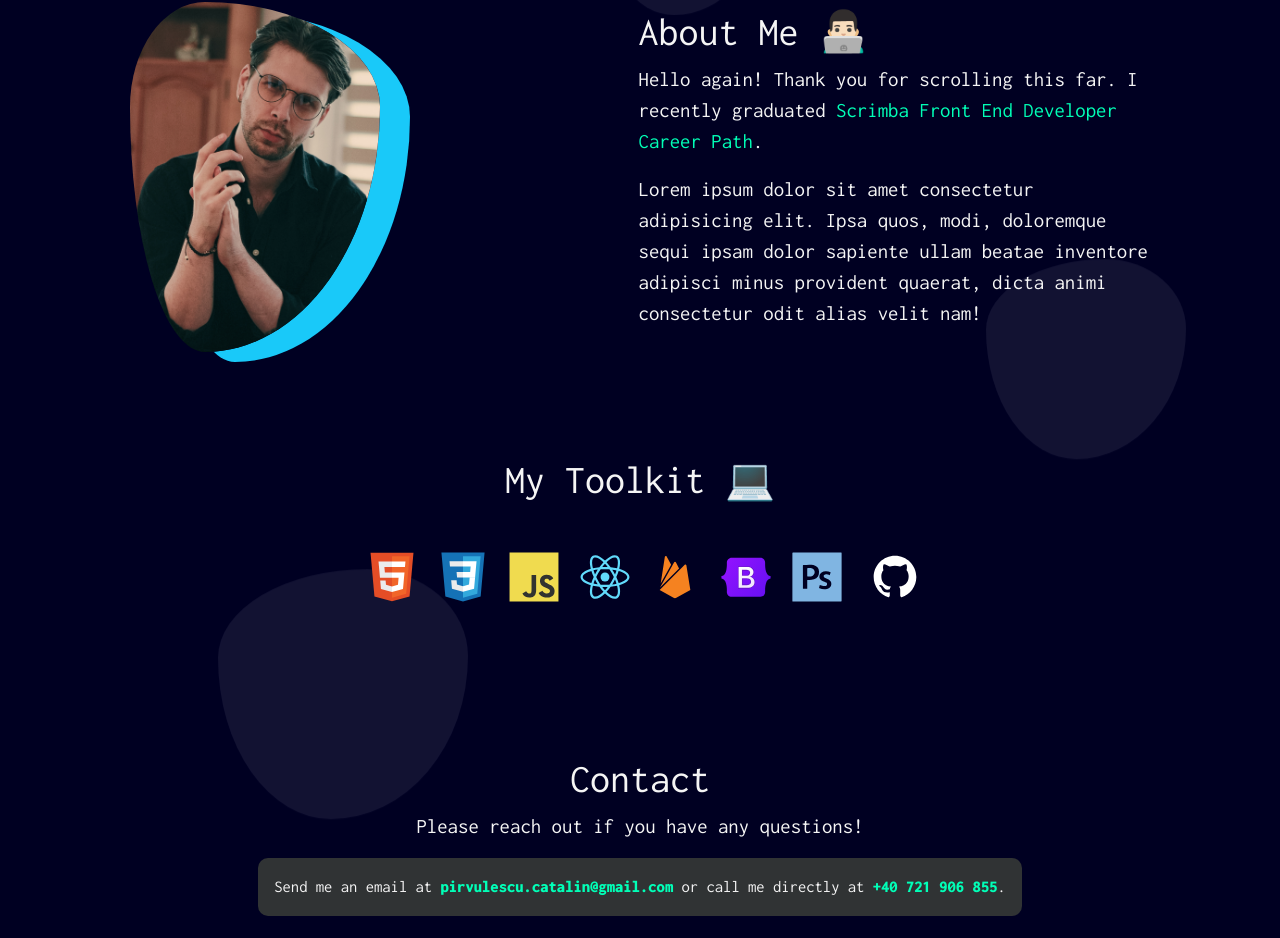
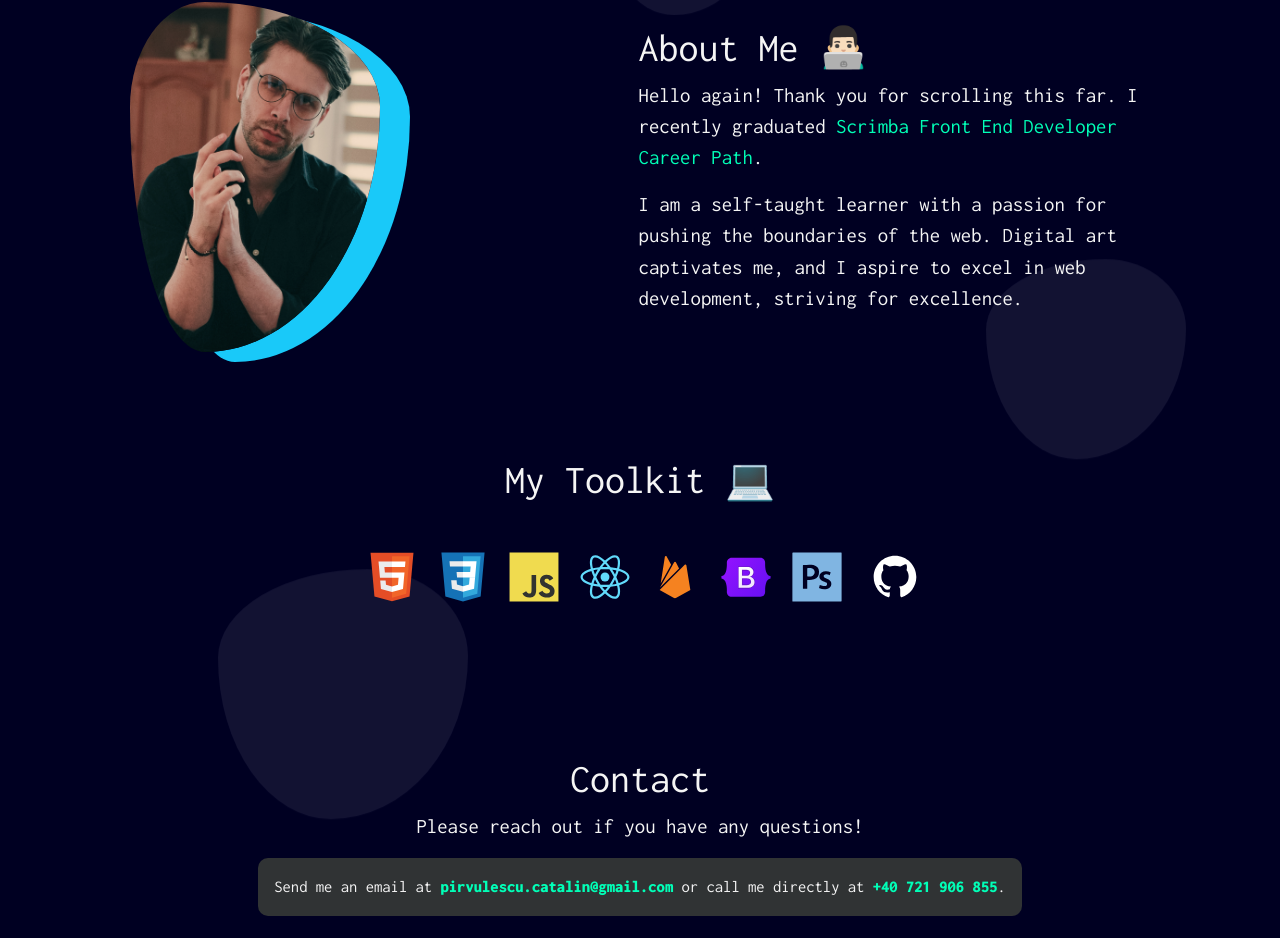
Before and after one commit to Elyticus/Portfolio, a React (Vite) app: page / in a window 1280 px wide. Shown: the part 2010-2948 px from the top of the page. Built offline with nearby package versions, Linux system fonts and the light colour scheme.

Commit message:
update-about

```diff
--- a/src/components/About.jsx
+++ b/src/components/About.jsx
@@ -21,10 +21,9 @@ export default function About() {
           </p>
 
           <p>
-            Lorem ipsum dolor sit amet consectetur adipisicing elit. Ipsa quos,
-            modi, doloremque sequi ipsam dolor sapiente ullam beatae inventore
-            adipisci minus provident quaerat, dicta animi consectetur odit alias
-            velit nam!
+            I am a self-taught learner with a passion for pushing the boundaries
+            of the web. Digital art captivates me, and I aspire to excel in web
+            development, striving for excellence.
           </p>
         </div>
       </div>
```
